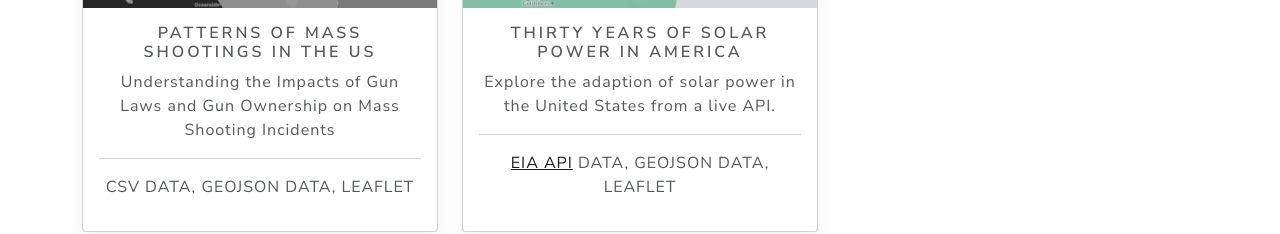
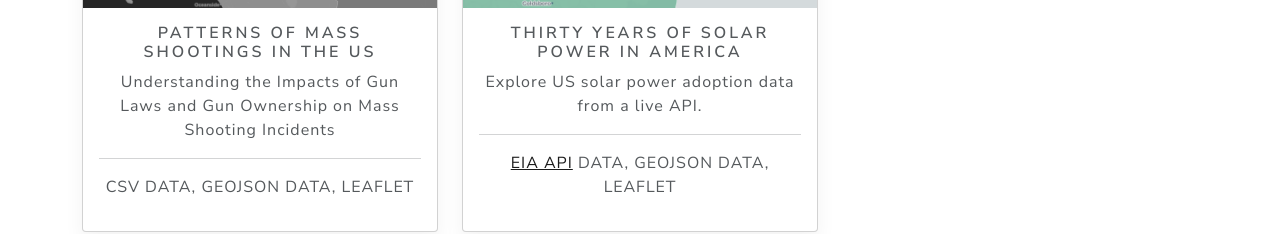
Before and after one commit to phillipashford/phillipashford.github.io, a plain HTML site: page index.html in a window 1280 px wide. Shown: the part 1328-1562 px from the top of the page. Drawn offline with Linux system fonts and the light colour scheme; a script that the page names is missing; files whose address does not match are found by name.

Commit message:
Update index.html

```diff
--- a/index.html
+++ b/index.html
@@ -246,7 +246,7 @@
               </div>
               <div class="card-body">
                 <h5 class="card-title">Thirty Years of Solar Power in America</h5>
-                <p class="card-text">Explore the adaption of solar power in the United States from a live API.<br><hr><b><a href="https://www.eia.gov/opendata/browser/seds" target="none">EIA API</a> data, geoJSON data, Leaflet</b>
+                <p class="card-text">Explore US solar power adoption data from a live API.<br><hr><b><a href="https://www.eia.gov/opendata/browser/seds" target="none">EIA API</a> data, geoJSON data, Leaflet</b>
                 </p>
                 <!-- <a href="" class="btn btn-primary">See it Live</a> -->
               </div>
```
